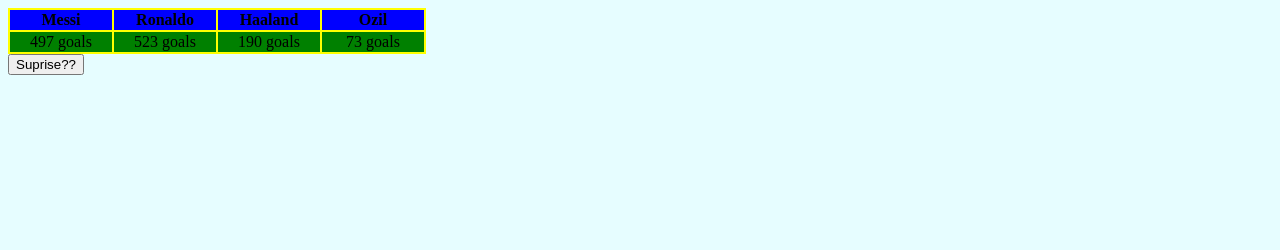
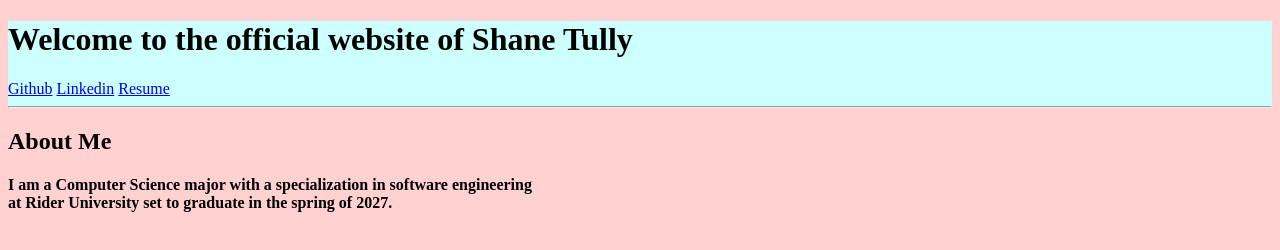
Before and after one commit to stully18/Website, a plain HTML site: page index.html in a window 1280 px wide. Drawn offline with Linux system fonts and the light colour scheme.

Commit message:
Update index.html

```diff
--- a/index.html
+++ b/index.html
@@ -1,29 +1,24 @@
 <!DOCTYPE html>
+<html lang="en">
+<head>
+    <meta charset="UTF-8">
+    <meta name="viewport" content="width= , initial-scale=1.0">
+    <title>Document</title>
+</head>
+<body style="background-color: #ffd1d1">
+<header style="background-color: #ccfffe;">
+    <h1><span>Welcome to the official website of Shane Tully</span></h1>
+    <a href="https://github.com/stully18" target="_blank">Github</a>
+    <a href="https://www.linkedin.com/in/shane-tully-786635257/" target="_blank">Linkedin</a>
+    <a href="\Shane Tully Resume.pdf" target="_blank">Resume</a>
+    <hr>
+</header>
+    <main>
+    <h2>About Me</h2>
+    <p>
+        <h4>I am a Computer Science major with a specialization in software engineering<br>  at Rider University set to graduate in the spring of 2027.</h4>
+    </p>
+    </main>
 
-<html>
-<head>
-    <title>My first website</title>
-    <meta name="viewport" content="width=device-width, initial-scale=1.0"
-</head>
-<body style="background-color: #e6fdff;">
-
-    <table bgcolor="yellow">
-        <tr bgcolor="blue" width="100">
-            <th width="100">Messi</th>
-            <th width="100">Ronaldo</th>
-            <th width="100">Haaland</th>
-            <th width="100">Ozil</th>
-        </tr>
-        <tr bgcolor="green" align="center">
-            <td>497 goals</td>
-            <td>523 goals</td>
-            <td>190 goals</td>
-            <td>73 goals</td>
-        </tr>
-    </table>
-
-    <a href="page2.html" title="just stuff">
-        <button>Suprise??</button>
-    </a>
 </body>
 </html>
```
